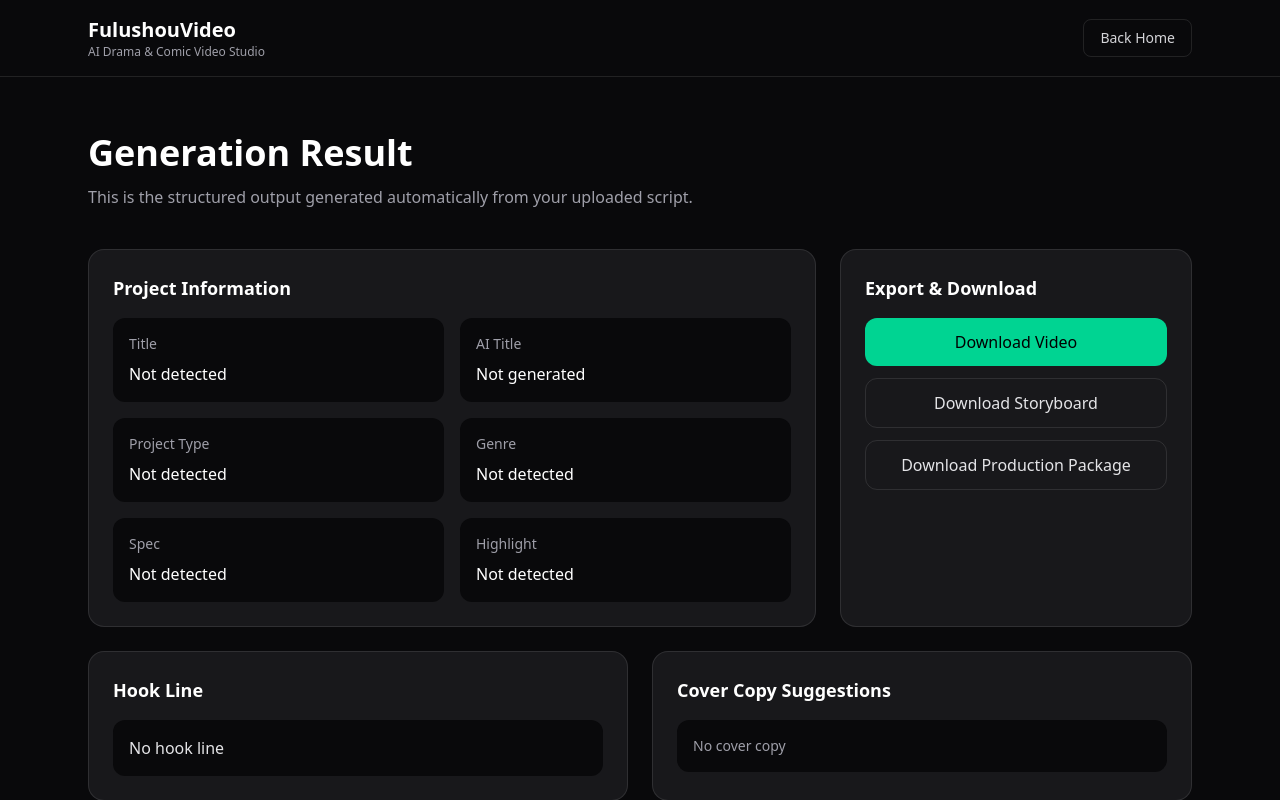
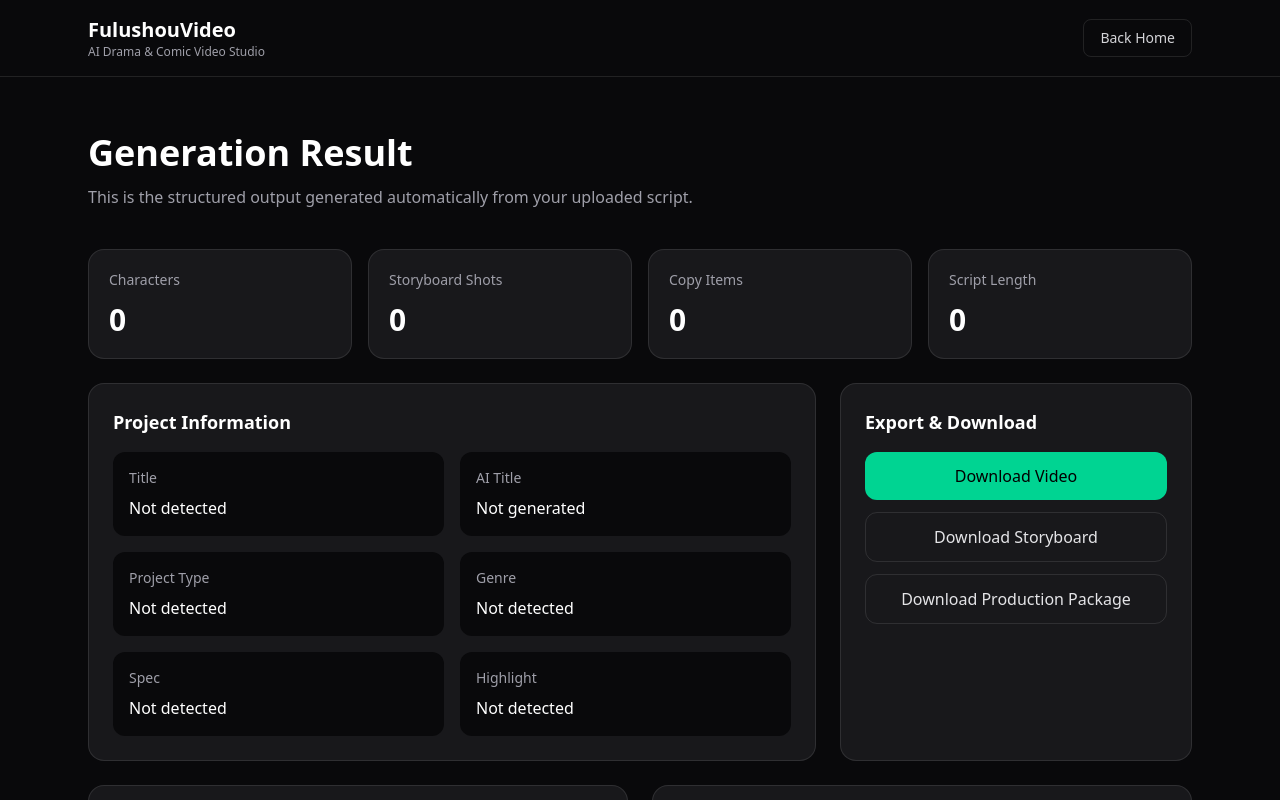
Before and after one commit to flexible-fls/story2video-web, a Next.js app: page /en/result in a window 1280 px wide. Shown: the top 800 px of the page. Built offline with nearby package versions, Linux system fonts and the light colour scheme.

Commit message:
add result stats and clear flow

```diff
--- a/src/app/[locale]/result/page.tsx
+++ b/src/app/[locale]/result/page.tsx
@@ -1,7 +1,7 @@
 "use client";
 
 import Link from "next/link";
-import { useEffect, useState } from "react";
+import { useEffect, useMemo, useState } from "react";
 import { useRouter } from "next/navigation";
 
 type StoryboardItem = {
@@ -90,6 +90,28 @@ export default function ResultPage() {
 
   const isZh = locale === "zh";
 
+  const stats = useMemo(() => {
+    const scriptLength = script.trim().length;
+    return [
+      {
+        label: isZh ? "识别角色数" : "Characters",
+        value: characters.length,
+      },
+      {
+        label: isZh ? "分镜条数" : "Storyboard Shots",
+        value: storyboard.length,
+      },
+      {
+        label: isZh ? "文案条数" : "Copy Items",
+        value: coverCopy.length,
+      },
+      {
+        label: isZh ? "剧本字数" : "Script Length",
+        value: scriptLength,
+      },
+    ];
+  }, [isZh, characters.length, storyboard.length, coverCopy.length, script]);
+
   function handleRegenerate() {
     clearProjectCache();
     router.push(`/${locale}`);
@@ -127,7 +149,19 @@ export default function ResultPage() {
           </p>
         </div>
 
-        <div className="grid gap-6 lg:grid-cols-3">
+        <div className="grid gap-4 md:grid-cols-2 xl:grid-cols-4">
+          {stats.map((item) => (
+            <div
+              key={item.label}
+              className="rounded-2xl border border-white/10 bg-zinc-900 p-5"
+            >
+              <div className="text-sm text-zinc-400">{item.label}</div>
+              <div className="mt-3 text-3xl font-semibold">{item.value}</div>
+            </div>
+          ))}
+        </div>
+
+        <div className="mt-6 grid gap-6 lg:grid-cols-3">
           <div className="rounded-2xl border border-white/10 bg-zinc-900 p-6 lg:col-span-2">
             <h2 className="text-lg font-semibold">
               {isZh ? "项目信息" : "Project Information"}
```
